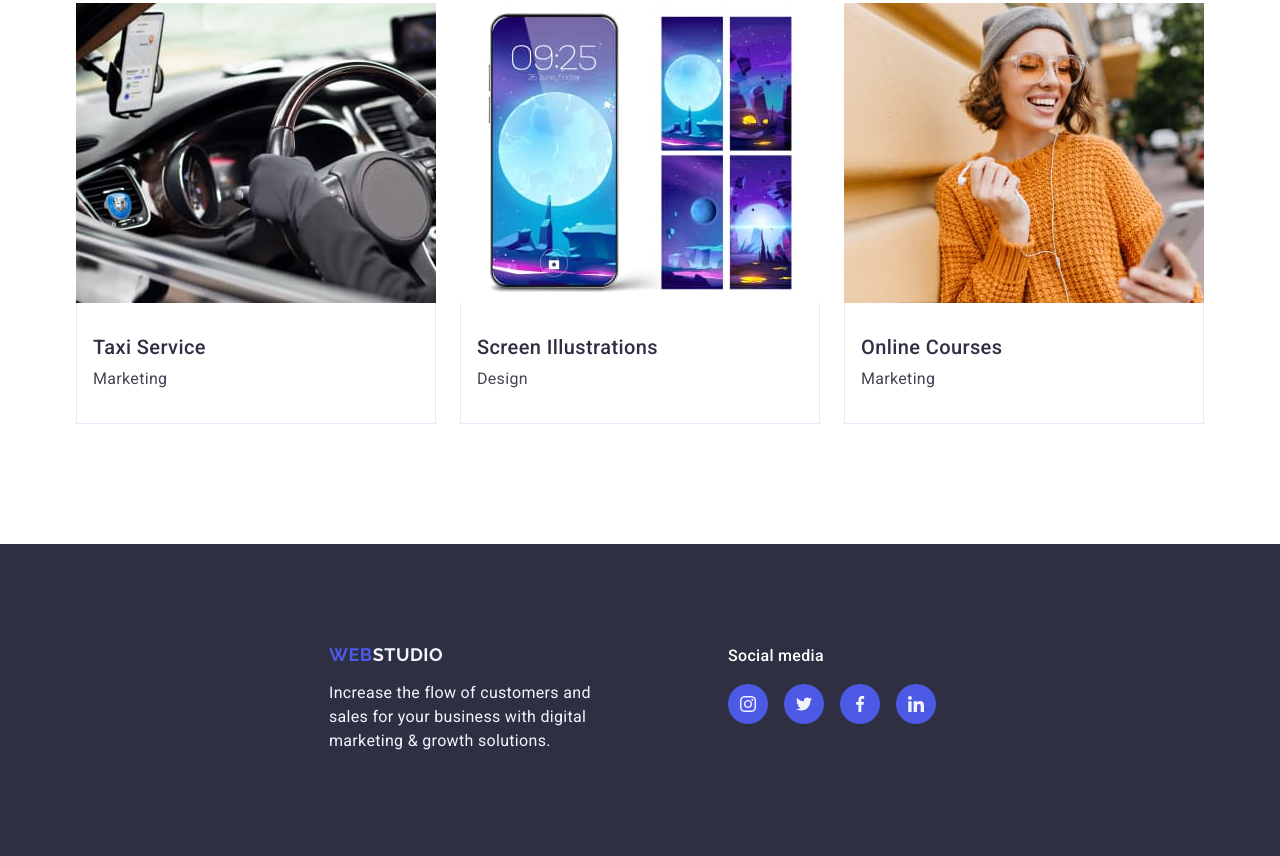
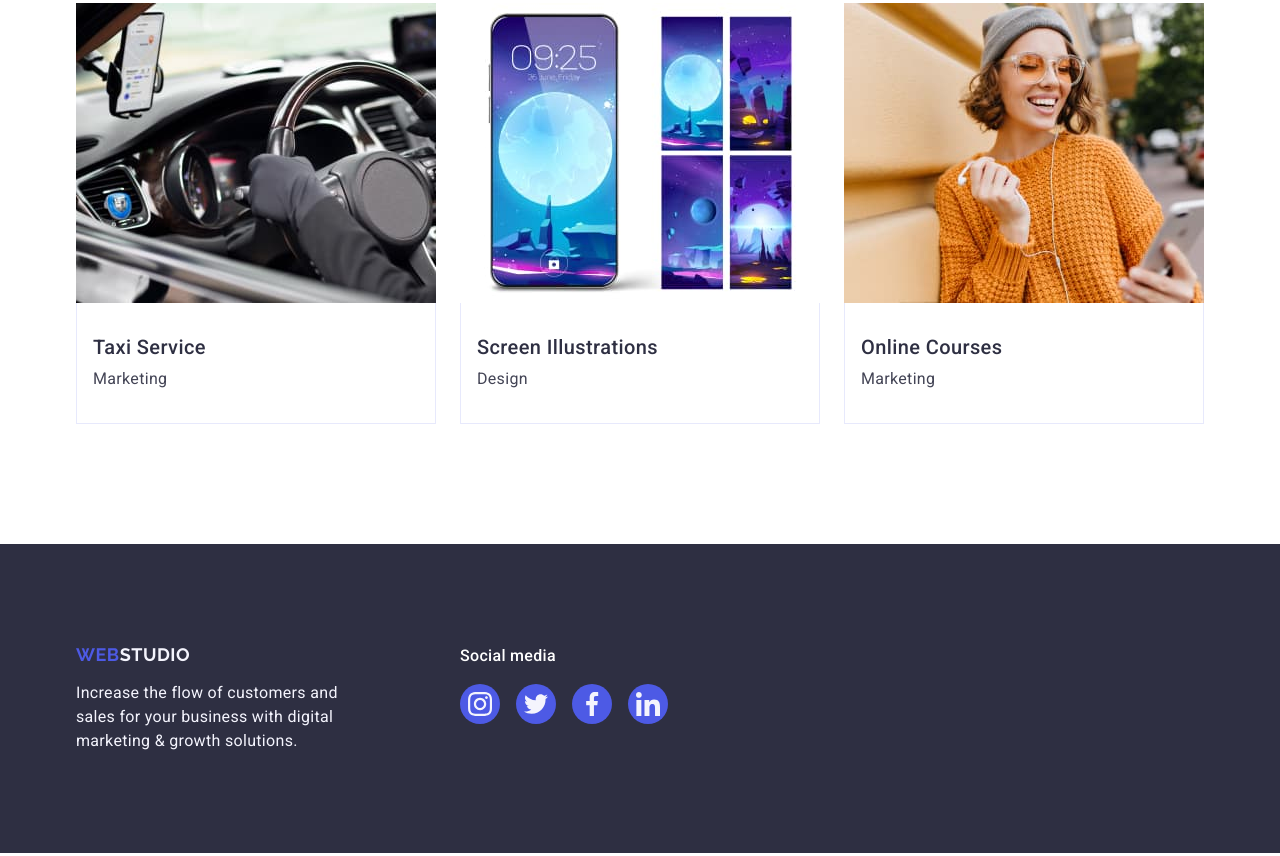
Before and after one commit to NazarKoshitsky/goit-markup-hw-04, a plain HTML site: page index.html in a window 1280 px wide. Shown: the part 2639-3495 px from the top of the page. Drawn offline with nearby package versions, Linux system fonts and the light colour scheme.

Commit message:
final upd

```diff
--- a/css/style.css
+++ b/css/style.css
@@ -444,14 +444,12 @@ header .container {
 
 .main-foot {
   padding-top: 100px;
-  height: 312px;
+  padding-bottom: 100px;
   background-color: #2e2f42;
 }
 
 .footer-container {
   display: flex;
-  width: 1440px;
-  justify-content: center;
   align-items: baseline;
 }
 
@@ -499,6 +497,12 @@ header .container {
   gap: 16px;
 }
 
+.social-icons-item-footer {
+  width: 24px;
+  height: 24px;
+  fill: #f4f4fd;
+}
+
 .footer-social-item:hover,
 .footer-social-item:focus {
   background-color: #31d0aa;
--- a/index.html
+++ b/index.html
@@ -514,33 +514,53 @@
             growth solutions.
           </p>
         </div>
-        <div class="container social-links-footer">
+        <div class="social-links-footer">
           <p class="title-social-media">Social media</p>
           <ul class="social-icons social-list-footer">
             <li class="item-social-footer">
               <a href="#" class="social-links footer-social-item">
-                <svg class="social-icons-item" width="24" height="24" aria-label="instagram icon">
+                <svg
+                  class="social-icons-item-footer"
+                  width="24"
+                  height="24"
+                  aria-label="instagram icon"
+                >
                   <use href="./images/icons.svg#icon-instagram"></use>
                 </svg>
               </a>
             </li>
             <li class="item-social-footer">
               <a href="#" class="social-links footer-social-item">
-                <svg class="social-icons-item" width="24" height="24" aria-label="twitter icon">
+                <svg
+                  class="social-icons-item-footer"
+                  width="24"
+                  height="24"
+                  aria-label="twitter icon"
+                >
                   <use href="./images/icons.svg#icon-twitter"></use>
                 </svg>
               </a>
             </li>
             <li class="item-social-footer">
               <a href="#" class="social-links footer-social-item">
-                <svg class="social-icons-item" width="24" height="24" aria-label="facebook icon">
+                <svg
+                  class="social-icons-item-footer"
+                  width="24"
+                  height="24"
+                  aria-label="facebook icon"
+                >
                   <use href="./images/icons.svg#icon-facebook"></use>
                 </svg>
               </a>
             </li>
             <li class="item-social-footer">
               <a href="#" class="social-links footer-social-item">
-                <svg class="social-icons-item" width="24" height="24" aria-label="linkedin icon">
+                <svg
+                  class="social-icons-item-footer"
+                  width="24"
+                  height="24"
+                  aria-label="linkedin icon"
+                >
                   <use href="./images/icons.svg#icon-linkedin"></use>
                 </svg>
               </a>
```
